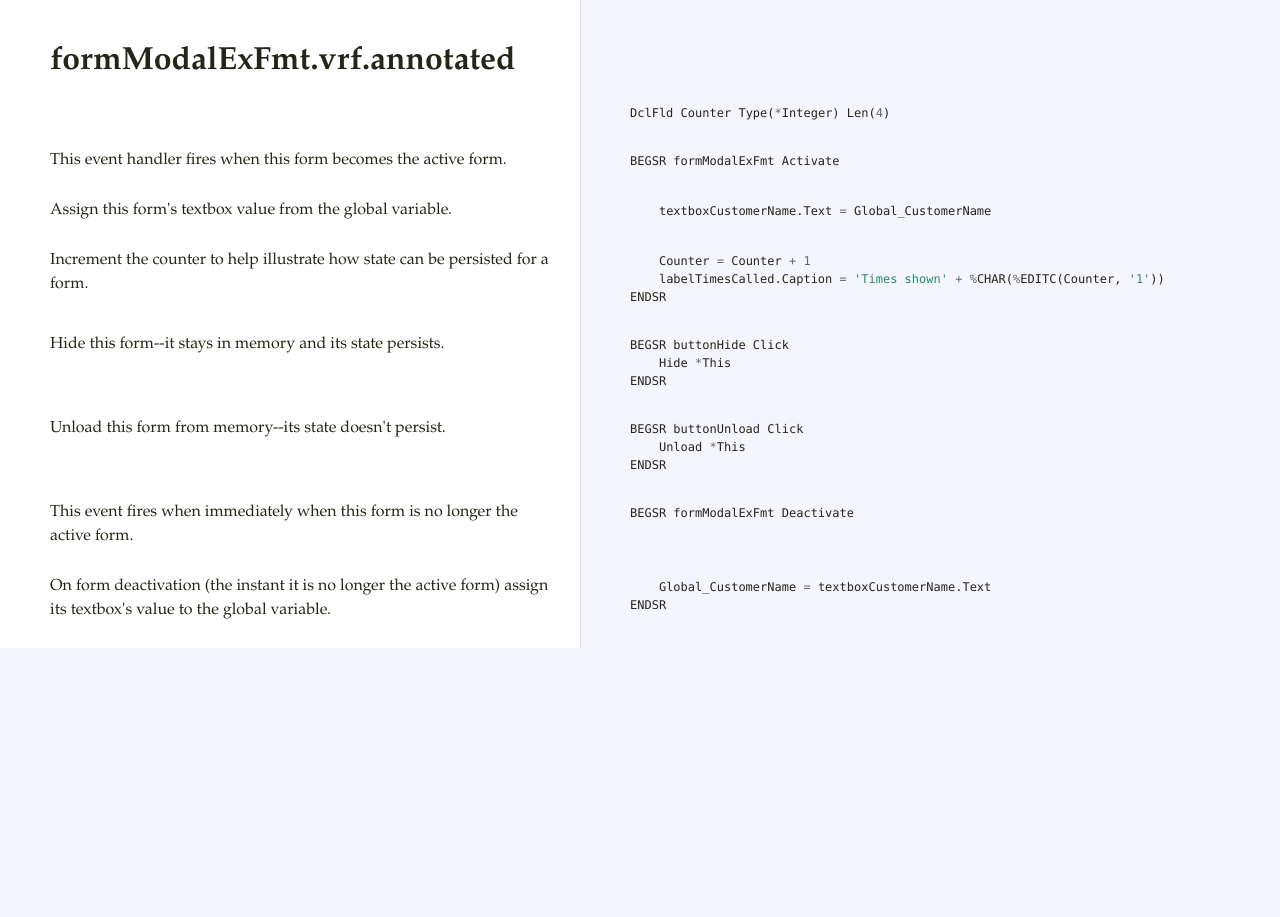
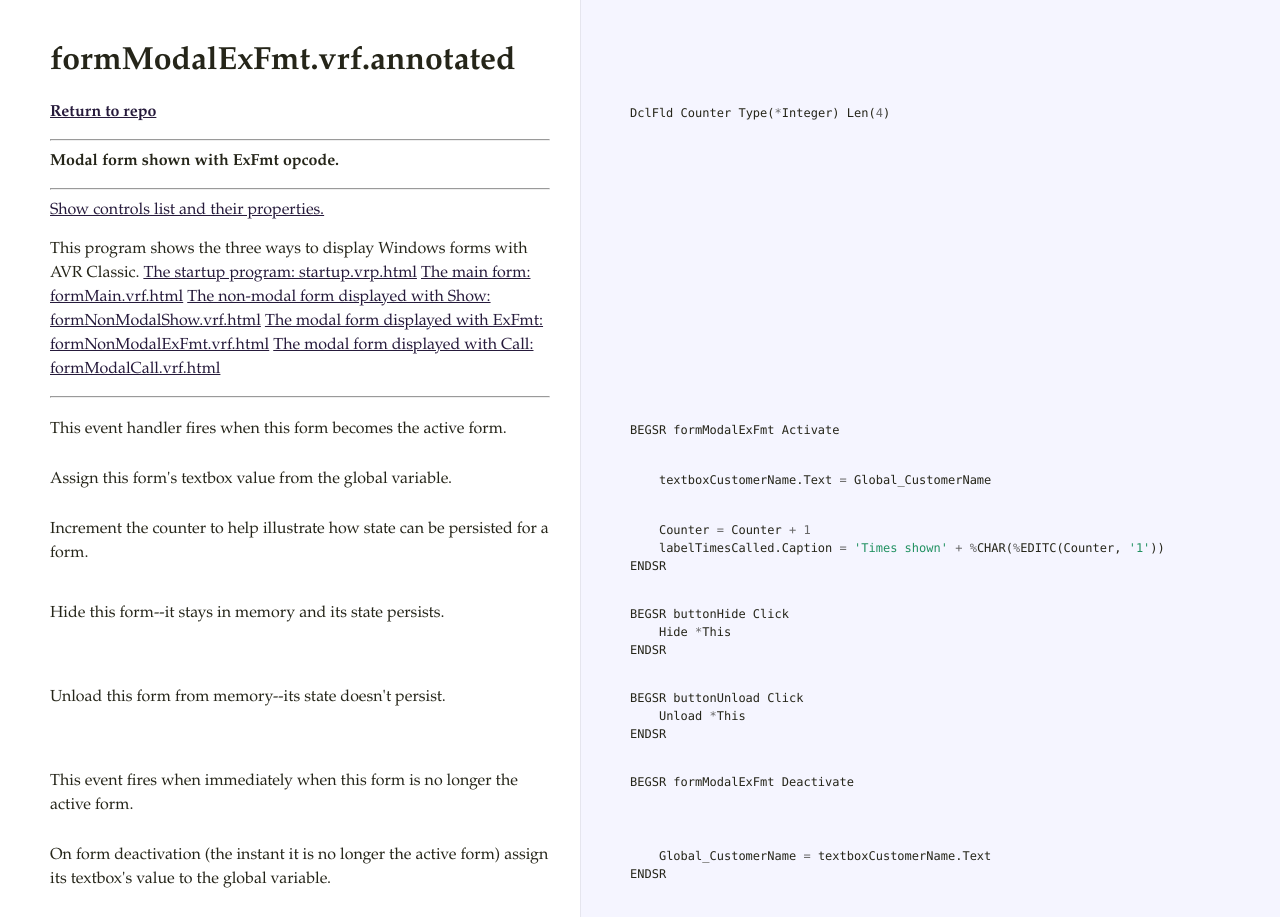
Before and after one commit to ASNA/classic-dotnet-forms, a plain HTML site: page docs/classic/formModalExFmt.vrf.html in a window 1280 px wide. Before the commit the page ends 800 px from the top, so only its background shows below. Drawn offline with Linux system fonts and the light colour scheme.

```diff
--- a/docs/classic/formModalExFmt.vrf.html
+++ b/docs/classic/formModalExFmt.vrf.html
@@ -17,7 +17,18 @@
       <div class='octowrap'>
         <a class='octothorpe' href='#section-0'>#</a>
       </div>
-
+      <h4><a href="https://github.com/ASNA/classic-dotnet-forms">Return to repo</a></h4>
+<hr />
+<h4>Modal form shown with ExFmt opcode.</h4>
+<hr />
+<p><a href="formModalExMft.vrf.controls.html">Show controls list and their properties.</a></p>
+<p>This program shows the three ways to display Windows forms with AVR Classic.
+<a href="startup.vrp">The startup program: startup.vrp.html</a>
+<a href="formMain.vrf.html">The main form: formMain.vrf.html</a>
+<a href="formNonModalShow.vrf.html">The non-modal form displayed with Show: formNonModalShow.vrf.html</a>
+<a href="formModalExfmt.vrf.html">The modal form displayed with ExFmt: formNonModalExFmt.vrf.html</a>
+<a href="formModalCall.vrf.html">The modal form displayed with Call: formModalCall.vrf.html</a></p>
+<hr />
     </div>
     <div class='code'>
       <div class="highlight"><pre><span></span><span class="nx">DclFld</span> <span class="nx">Counter</span> <span class="nx">Type</span><span class="p">(</span><span class="o">*</span><span class="nx">Integer</span><span class="p">)</span> <span class="nx">Len</span><span class="p">(</span><span class="mi">4</span><span class="p">)</span></pre></div>
```
Also changed, not shown: docs/classic/formMain.vrf.html (+13 -1 lines), docs/classic/formModalExFmt.vrf.controls.html (+2 -2 lines), docs/classic/startup.vrp.html (+8 -7 lines), 3 other files.
